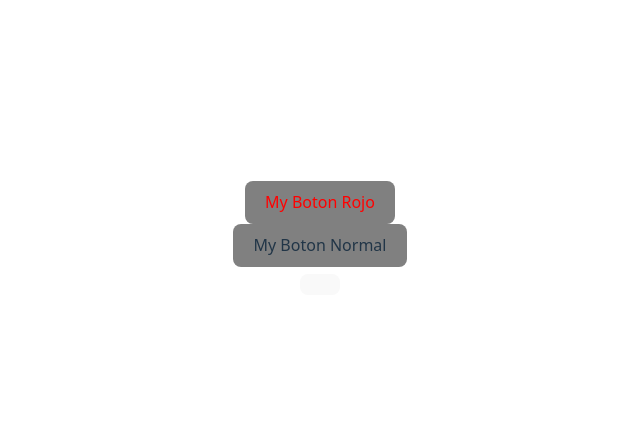
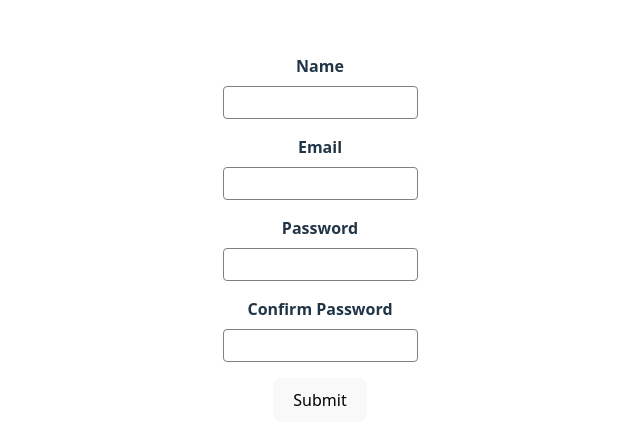
Before and after one commit to MatiMacagno/ReactCourse, a React (Vite) app: page / in a window 1280 px wide. Shown: the part 162-606 px from the top of the page, without its empty margins (320-960 px from the left). Built offline with nearby package versions, Linux system fonts and the light colour scheme.

Commit message:
Forms with zod

```diff
--- a/package.json
+++ b/package.json
@@ -10,8 +10,11 @@
     "preview": "vite preview"
   },
   "dependencies": {
+    "@hookform/resolvers": "^5.2.1",
     "react": "^19.1.0",
-    "react-dom": "^19.1.0"
+    "react-dom": "^19.1.0",
+    "react-hook-form": "^7.61.1",
+    "zod": "^4.0.13"
   },
   "devDependencies": {
     "@eslint/js": "^9.29.0",
--- a/src/App.tsx
+++ b/src/App.tsx
@@ -1,28 +1,12 @@
 import './App.css'
-import { AppForm, Button, ColorRed } from './components'
-
+import CustomForm from './components/CustomForm/CustomForm'
 
 function App() {
-  const submit = () => {
-    console.log("submitted")
-  }
 
-  const handleClick = () => {
-    console.log("uy me clickio todo")
-  }
-
-  const dimeHola = () => {
-    alert("hola !!")
-  }
 
   return (
     <>
-      <ColorRed><Button parentMethod={dimeHola}>My Boton Rojo</Button></ColorRed>
-      <Button parentMethod={handleClick}> My Boton Normal</Button>
-
-      <AppForm>
-        <button type="submit" onClick={submit} ></button>
-      </AppForm>
+      <CustomForm/>
     </>
   )
 }
--- /dev/null
+++ b/src/components/CustomForm/CustomForm.tsx
@@ -0,0 +1,32 @@
+import { zodResolver } from "@hookform/resolvers/zod";
+import { useForm, type SubmitHandler } from "react-hook-form";
+import CustomInput from "./CustomInput";
+import { schema, type FormValues } from "../../models"
+
+const CustomForm = () => {
+    const {control, handleSubmit, formState: { errors }} = useForm<FormValues>({
+        resolver: zodResolver(schema),
+        defaultValues: {
+            name: "",
+            email: "",
+            password: "",
+            confirmPassword: ""
+        }
+    });
+
+    const onSubmit: SubmitHandler<FormValues> = (data) => {
+        console.log(data)
+    }
+
+    return (
+        <form onSubmit={handleSubmit(onSubmit)}>
+            <CustomInput name="name" control={control} label="Name" type="text" error={errors.name}/>
+            <CustomInput name="email" control={control} label="Email" type="email" error={errors.email}/>
+            <CustomInput name="password" control={control} label="Password" type="password" error={errors.password}/>
+            <CustomInput name="confirmPassword" control={control} label="Confirm Password" type="password" error={errors.confirmPassword}/>
+            <button type="submit">Submit</button>
+        </form>
+    )
+}
+
+export default CustomForm
--- /dev/null
+++ b/src/components/CustomForm/CustomInput.css
@@ -0,0 +1,30 @@
+.is-invalid {
+    border-color: red;
+}
+
+.error {
+    color: red;
+    max-width: 200px;
+    margin-top: 0.25rem;
+}
+
+.form-group {
+    margin-bottom: 1rem;
+    display: flex;
+    flex-direction: column;
+}
+
+.form-group label {
+    margin-bottom: 0.5rem;
+    font-weight: bold;
+}
+
+.form-group input {
+    max-width: 200px;
+}
+
+.form-control {
+    padding: 0.5rem;
+    border: 1px solid grey;
+    border-radius: 0.25rem;
+}
--- /dev/null
+++ b/src/components/CustomForm/CustomInput.tsx
@@ -0,0 +1,29 @@
+import { Controller, type Control, type FieldError } from "react-hook-form";
+import './CustomInput.css'
+import { type FormValues } from "../../models";
+
+interface Props {
+    name: keyof FormValues;
+    control: Control<FormValues>;
+    label: string;
+    type?: string;
+    error?: FieldError;
+}
+
+const CustomInput = ({name, control, label, type, error}: Props) => {
+    return (
+        <div className="form-group">
+            <label htmlFor={name}>{label}</label>
+            <Controller
+                name={name}
+                control={control}
+                render={({field}) =>
+                    <input id={name} type={type} {...field} className={`form-control ${error ? "is-invalid" : ""}`} />
+                }
+            />
+            {error && <p className="error">{error.message}</p>}
+        </div>
+    )
+}
+
+export default CustomInput
--- a/src/components/index.ts
+++ b/src/components/index.ts
@@ -1,2 +1,4 @@
 export * from "./Button/Button.tsx"
 export * from "./Form/Form.tsx"
+export * from "./CustomForm/CustomForm.tsx"
+export * from "./CustomForm/CustomInput.tsx"
--- /dev/null
+++ b/src/models/form.model.ts
@@ -0,0 +1,13 @@
+import { z } from 'zod';
+
+export const schema = z.object({
+    name: z.string().min(3, "El nombre es obligatorio"),
+    email: z.string().email("Correo inválido").min(1, "El correo es obligatorio."),
+    password: z.string().min(5, "La contraseña debe de tener al menos 6 caracteres."),
+    confirmPassword: z.string().min(6, "La confirmación debe tener al menos 6 caracteres.")
+}).refine(data => data.password === data.confirmPassword, {
+    message: "Las contraseñas son inválidas",
+    path: ['confirmPassword']
+})
+
+export type FormValues = z.infer<typeof schema>;
--- /dev/null
+++ b/src/models/index.ts
@@ -0,0 +1,2 @@
+export * from './form.model';
+export * from './user.model';
```
Also changed, not shown: 1 other file (tests, documents, lock files or other folders).
